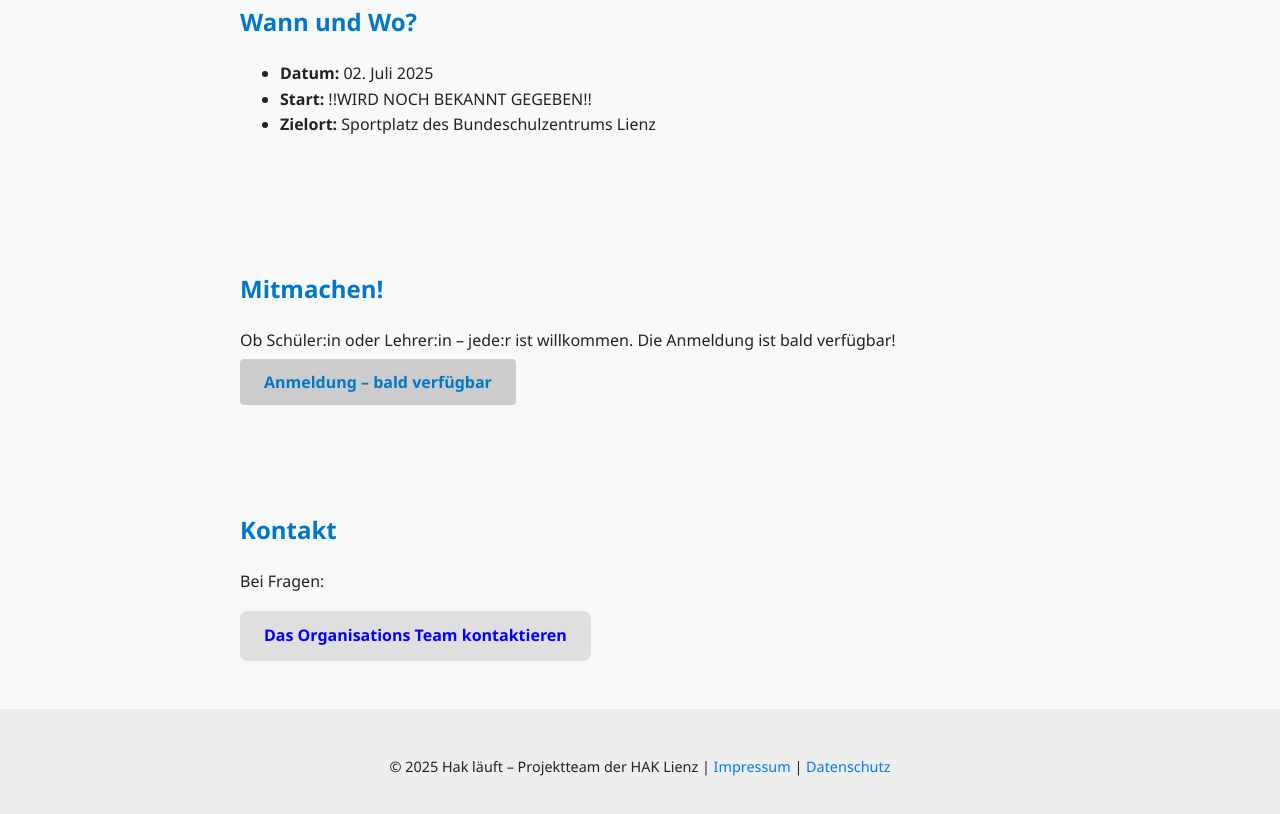
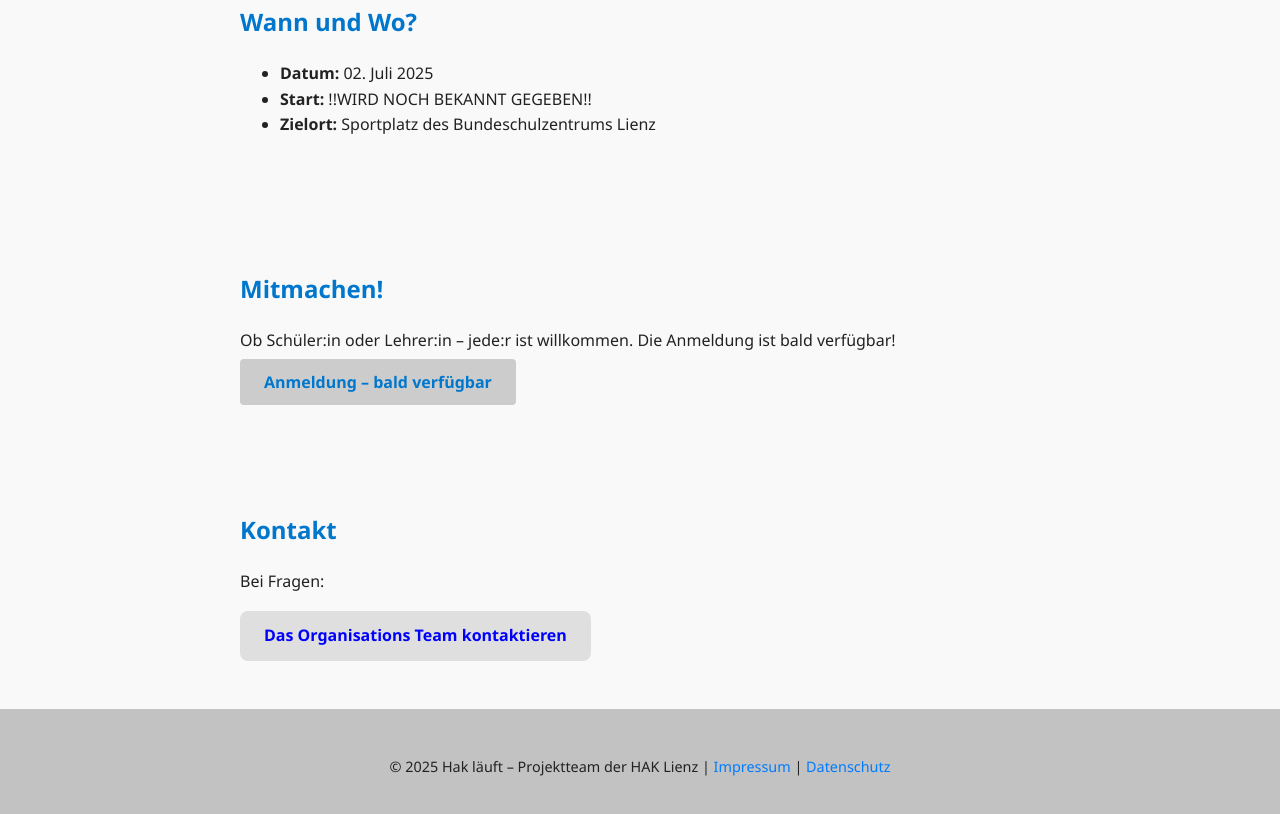
Before and after one commit to Hak-laeuft/hak-laeuft, a plain HTML site: page index.html in a window 1280 px wide. Shown: the part 1430-2244 px from the top of the page. Drawn offline with Linux system fonts and the light colour scheme.

Commit message:
Footer Background

```diff
--- a/style.css
+++ b/style.css
@@ -113,6 +113,7 @@ footer {
   padding: 2rem;
   background: #eee;
   font-size: 0.9rem;
+	background: #C2C2C2;
 }
 
 .info {
```
